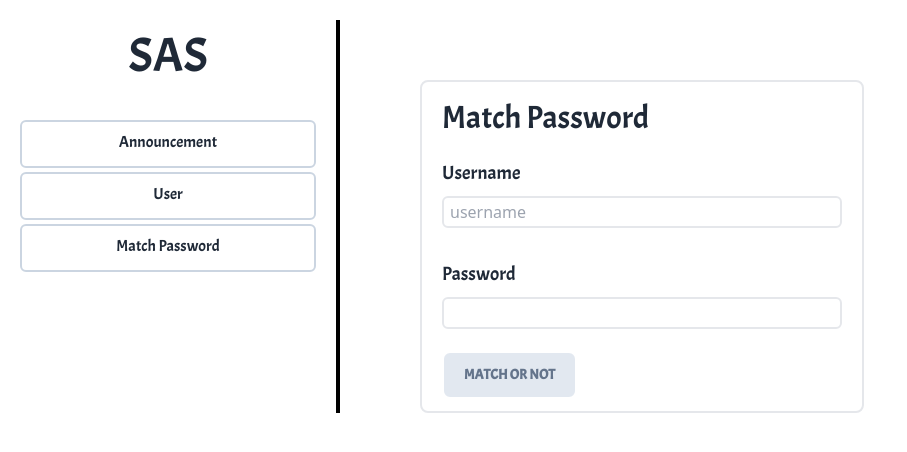
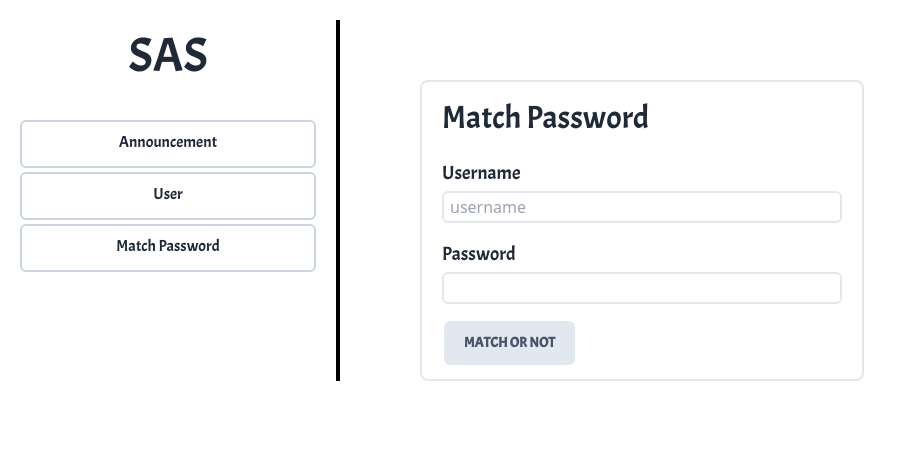
Before and after one commit to dodoza1415/Integrated-Project_SAS, a Vue app in the folder YuuuHooo-Frontend/: page /admin/user/match in a window 1280 px wide. Shown: the top 452 px of the page, without its empty margins (0-907 px from the left). Built offline with nearby package versions, Linux system fonts and the light colour scheme.

Commit message:
Update MatchPassword.vue

```diff
--- a/YuuuHooo-Frontend/src/views/MatchPassword.vue
+++ b/YuuuHooo-Frontend/src/views/MatchPassword.vue
@@ -30,7 +30,7 @@ let userInfo = ref({
     password : ""
 })
 
-const checkMatch = async (userInfo , e) => {
+const checkMatch = async (userInfo) => {
   inputDisabled.value = !inputDisabled.value
   try {
     showMessage.value = !showMessage.value
@@ -77,24 +77,24 @@ const checkMatch = async (userInfo , e) => {
               maxlength="45"
               placeholder="username"
               v-model.trim="userInfo.username"
-              class="ann-username border-2 border-black-150 rounded-md w-[25em] h-[2em] pl-[6px]" :disabled="inputDisabled"
+              class="ann-username border-2 border-black-150 rounded-md w-[25em] h-[2em] pl-[6px] mt-[-5px] mb-[-5px]" :disabled="inputDisabled"
             />
           </div>
           <div class="flex flex-col mb-[2em]  px-5">
-            <div class="text-[1.2em] font-['Acme'] pb-2">Password</div>
+            <div class="text-[1.2em] font-['Acme'] pb-2 mt-[-10px]">Password</div>
             <input
               type="password"
               required
               minlength="8"
               maxlength="14"
               v-model.trim="userInfo.password"
-              class="ann-password border-2 border-black-150 rounded-md w-[25em] h-[2em] pl-[6px]" :disabled="inputDisabled"
+              class="ann-password border-2 border-black-150 rounded-md w-[25em] h-[2em] pl-[6px] mb-[-7px] mt-[-5px]" :disabled="inputDisabled"
             />
           </div>
           <div class="px-5 pb-3">
           <button
               type="submit"
-              class="ann-button border-2 btn btn-active text-sm font-['Acme'] bg-slate-200 text-slate-500  hover:bg-green-300 border-white px-5 mt-[-10px]"
+              class="ann-button border-2 btn btn-active text-sm font-['Acme'] bg-slate-200 text-slate-600  hover:bg-green-300 hover:border-white border-white px-5 mt-[-10px]"
               :disabled="inputDisabled">
               Match or not
             </button>
```
